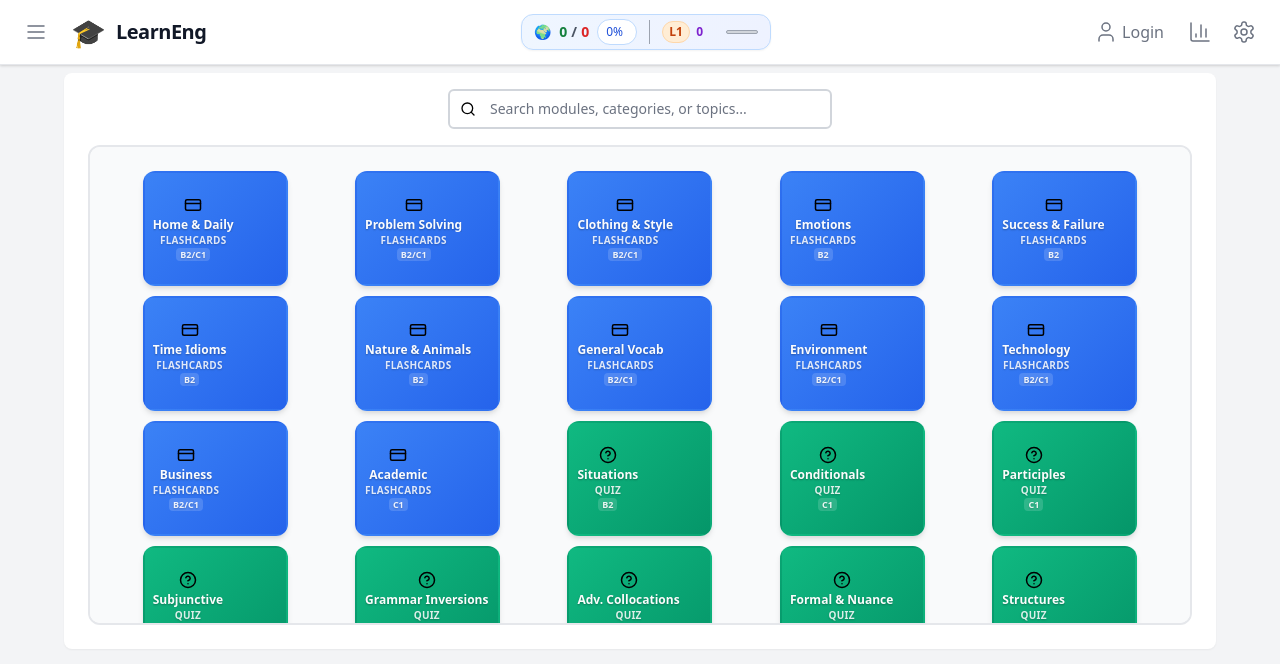
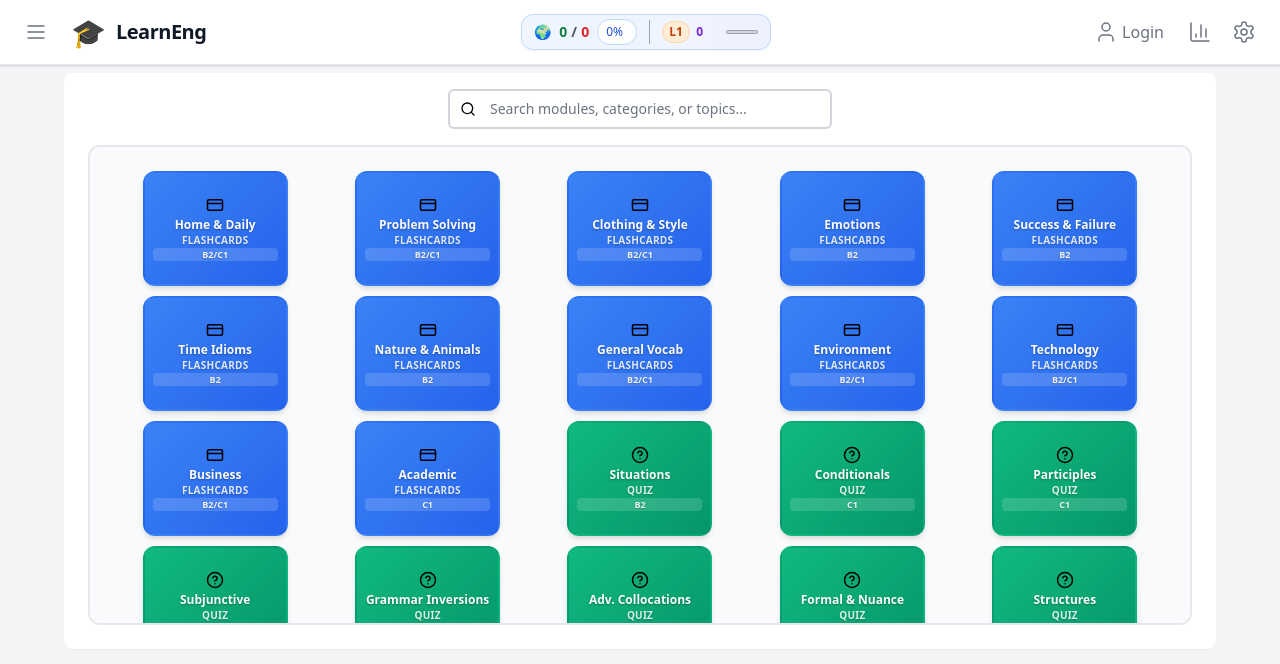
Before and after one commit to gsphome/englishgame4, a React (Vite) app: page / in a window 1280 px wide. Shown: the top 664 px of the page. Built offline with nearby package versions, Linux system fonts and the light colour scheme.

Commit message:
fix: Enhanced Safari button flexbox centering - Use webkit-appearance none to reset Safari button behavior - Add important declarations to override Safari button defaults - Ensure module-card content fills entire button area

```diff
--- a/src/styles/components/module-card.css
+++ b/src/styles/components/module-card.css
@@ -383,32 +383,50 @@
   }
 }
 
-/* Safari-specific fixes for centering */
+/* Safari-specific fixes for button flexbox centering */
 @supports (-webkit-appearance: none) {
+  /* Safari has issues with flexbox on button elements */
   .module-card {
-    display: -webkit-flex;
-    display: flex;
+    -webkit-appearance: none;
+    display: -webkit-flex !important;
+    display: flex !important;
+    -webkit-align-items: stretch;
+    align-items: stretch;
   }
 
   .module-card__content {
-    display: -webkit-flex;
-    display: flex;
+    display: -webkit-flex !important;
+    display: flex !important;
     -webkit-flex-direction: column;
     flex-direction: column;
     -webkit-align-items: center;
     align-items: center;
     -webkit-justify-content: center;
     justify-content: center;
-    -webkit-box-align: center;
-    -webkit-box-pack: center;
+    -webkit-flex: 1;
+    flex: 1;
+    width: 100%;
+    height: 100%;
     text-align: center;
+    /* Force Safari to respect flexbox */
+    min-height: 0;
+    min-width: 0;
   }
 
-  .module-card__icon,
+  .module-card__icon {
+    -webkit-flex-shrink: 0;
+    flex-shrink: 0;
+    -webkit-align-self: center;
+    align-self: center;
+  }
+
   .module-card__title,
   .module-card__type,
   .module-card__level {
+    -webkit-flex-shrink: 0;
+    flex-shrink: 0;
     -webkit-align-self: center;
     align-self: center;
+    width: 100%;
   }
 }
```
